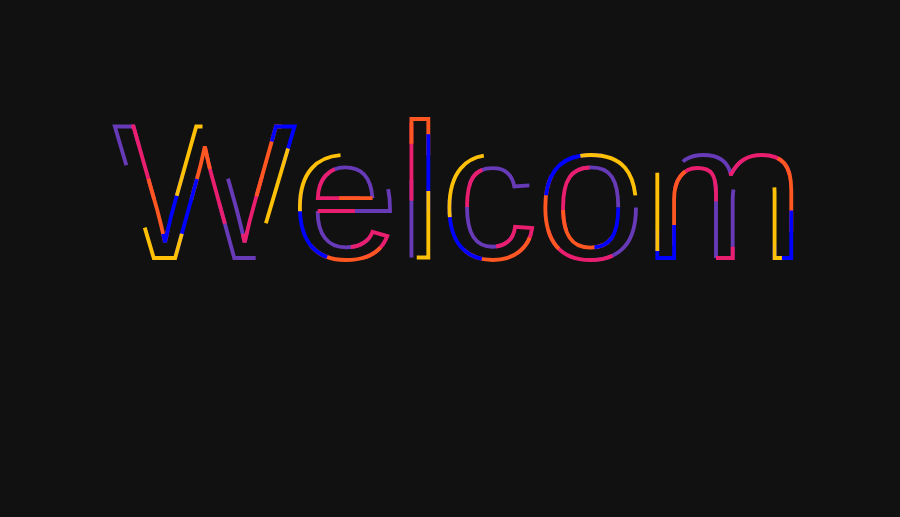
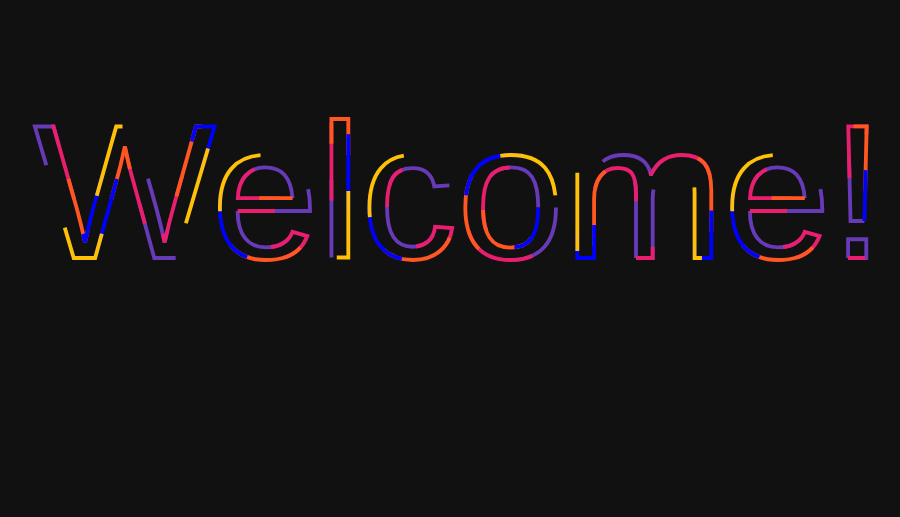
Before and after one commit to Maneendhar02/prank, a plain HTML site: page index.html in a window 1280 px wide. Shown: the part 126-643 px from the top of the page, without its empty margins (181-1081 px from the left). Drawn offline with Linux system fonts and the light colour scheme.

Commit message:
Update index.html

```diff
--- a/index.html
+++ b/index.html
@@ -8,7 +8,7 @@
     <body>
         <div class="container">
             <svg viewbox="0 0 1000 400">
-                <text id="mytext" x="50%" y="50%" text-anchor="middle" fill ="none">Welcom</text>
+                <text id="mytext" x="50%" y="50%" text-anchor="middle" fill ="none">Welcome!</text>
                 <use xlink:href="#mytext" class="copy copy1"></use>
                 <use xlink:href="#mytext" class="copy copy2"></use>
                 <use xlink:href="#mytext" class="copy copy3"></use>
```
